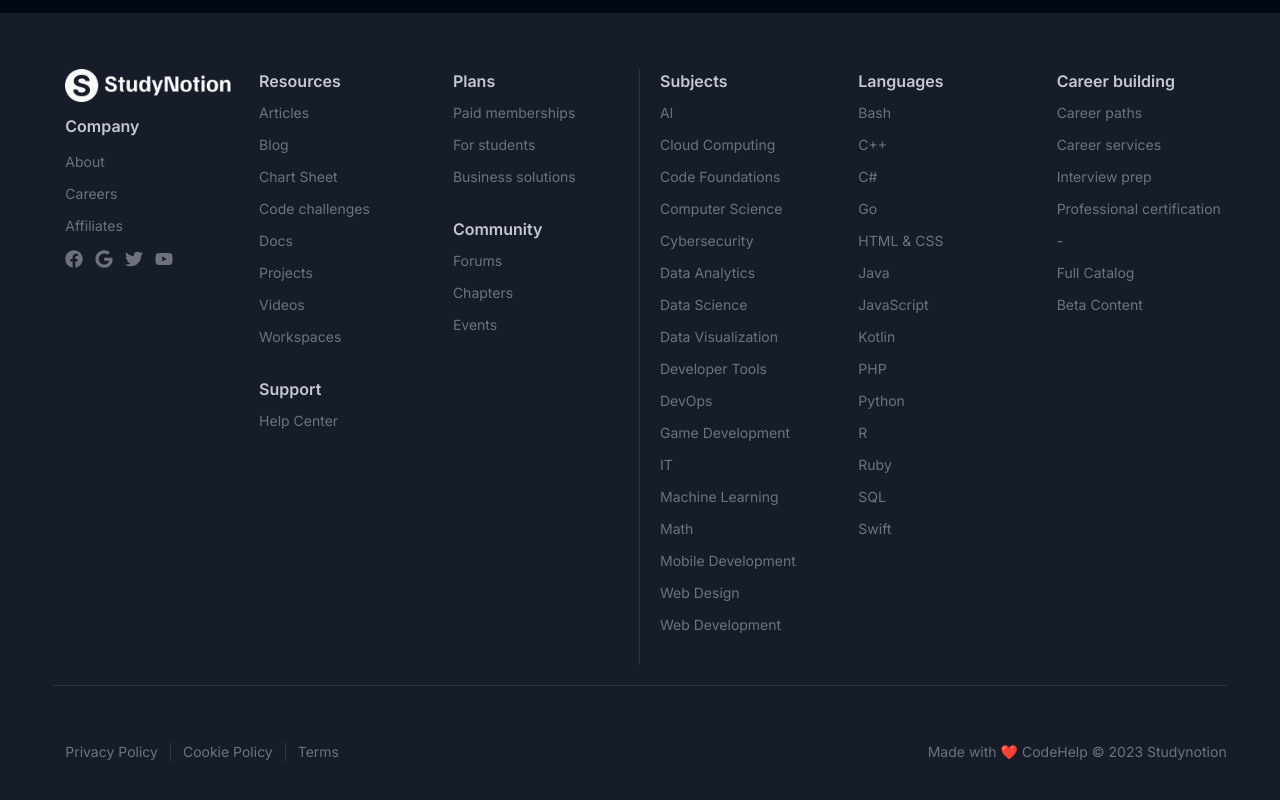
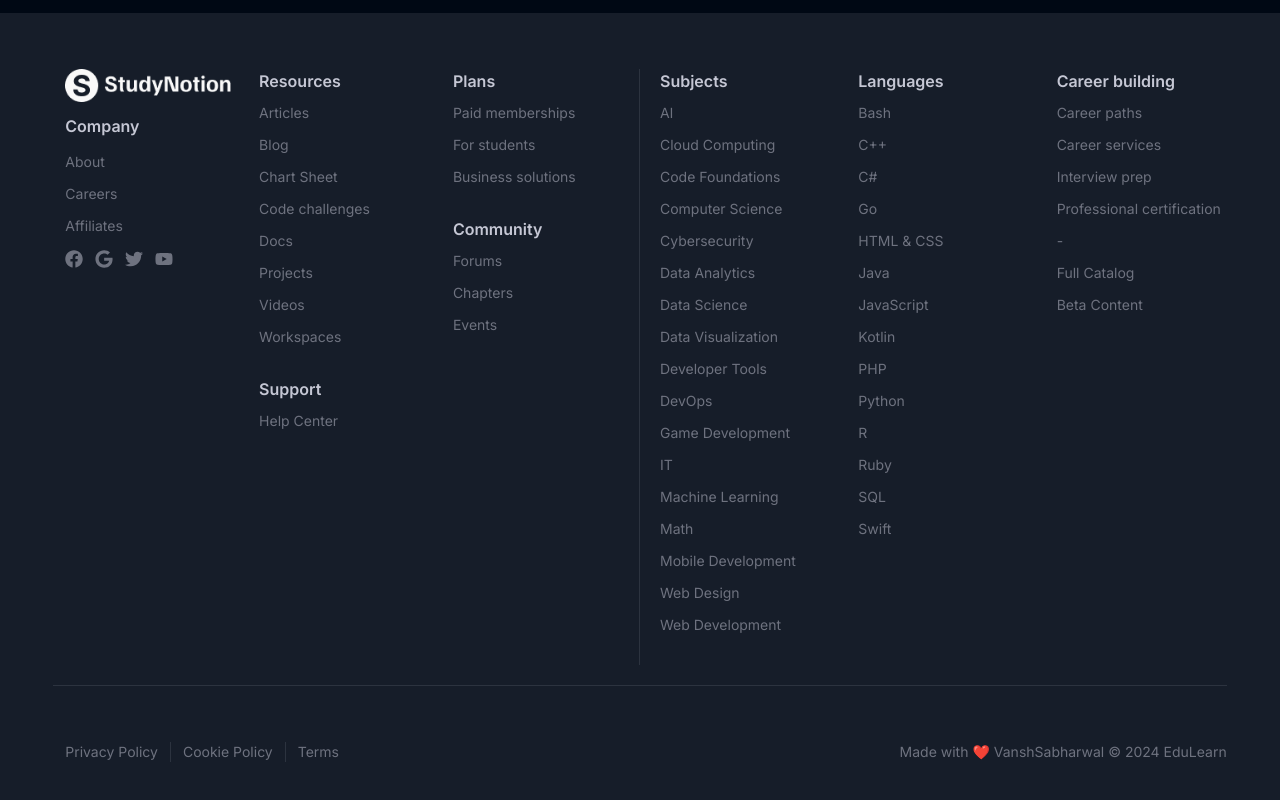
Before and after one commit to codervansh11/Studynotion, a React (Create React App) app: page / in a window 1280 px wide. Shown: the part 5112-5912 px from the top of the page. Built offline with nearby package versions, Linux system fonts and the light colour scheme; no server answers; a web font is replaced by a local one.

Commit message:
footer updated

```diff
--- a/src/components/Common/Footer.jsx
+++ b/src/components/Common/Footer.jsx
@@ -172,7 +172,7 @@
             })}
           </div>
 
-          <div className="text-center">Made with ❤️ CodeHelp © 2023 Studynotion</div>
+          <div className="text-center">Made with ❤️ VanshSabharwal © 2024 EduLearn</div>
         </div>
       </div>
     </div>
```
